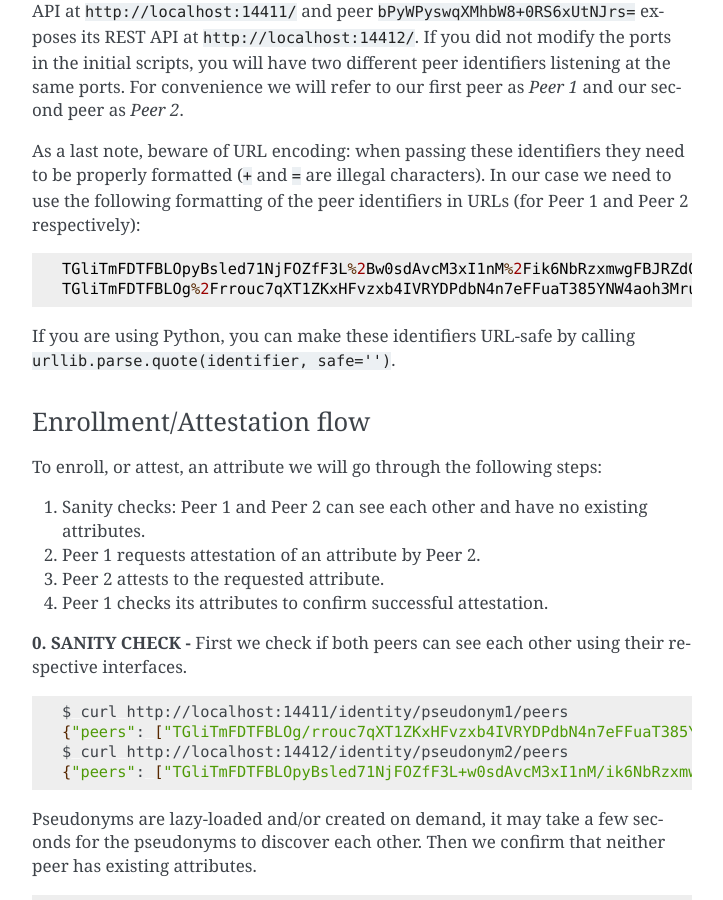
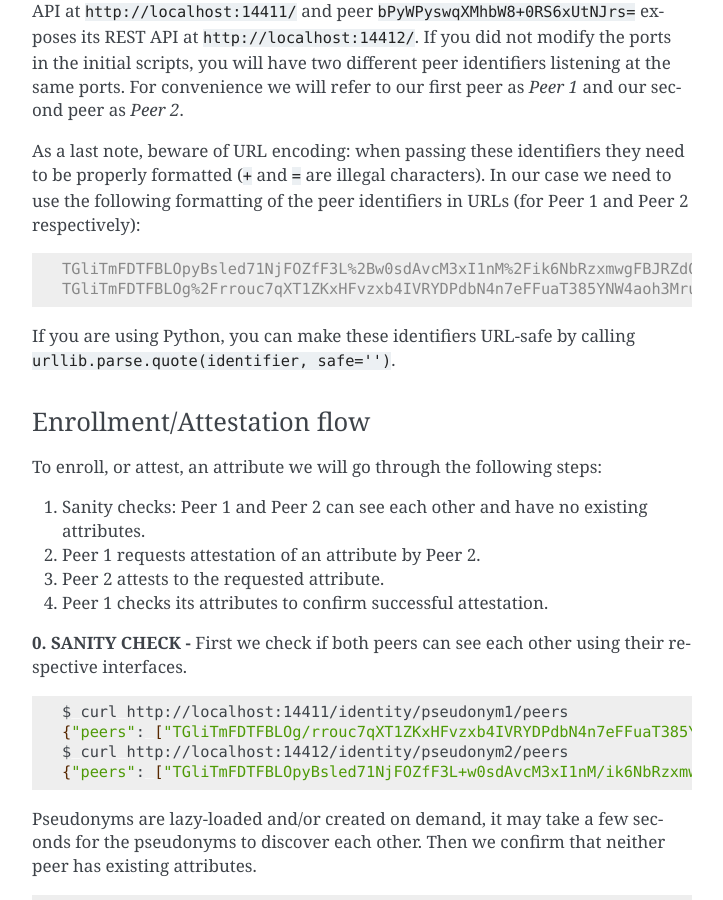
Before and after one commit to Tribler/py-ipv8, a Sphinx documentation site: the page built from doc/basics/identity_tutorial.rst, in a window 1280 px wide and 900 px high, scrolled down 2298 px. Shown: the whole window, without its empty margins (388-1111 px from the left). Built offline with Sphinx 7.4.7, drawn with Linux system fonts in a browser that asks for light colours; some of the changed text lies outside the part shown.

Commit message:
Fixed ReadTheDocs unrendered code-blocks

```diff
--- a/doc/basics/identity_tutorial.rst
+++ b/doc/basics/identity_tutorial.rst
@@ -30,7 +30,7 @@
 
 At the end of this setup step you should have the following files in your working directory:
 
-.. code-block::
+.. code-block:: console
 
    (folder) pyipv8
    (file) __init__.py
@@ -80,7 +80,7 @@
 As a last note, beware of URL encoding: when passing these identifiers they need to be properly formatted (\ ``+`` and ``=`` are illegal characters).
 In our case we need to use the following formatting of the peer identifiers in URLs (for Peer 1 and Peer 2 respectively):
 
-.. code-block::
+.. code-block:: console
 
    TGliTmFDTFBLOpyBsled71NjFOZfF3L%2Bw0sdAvcM3xI1nM%2Fik6NbRzxmwgFBJRZdQ%2Bh2CURQlwxtFxe33U7oldJtK%2BE1fTk2rOo%3D
    TGliTmFDTFBLOg%2Frrouc7qXT1ZKxHFvzxb4IVRYDPdbN4n7eFFuaT385YNW4aoh3Mruv%2BhSjbssLYmps%2Bjlh9rb250LYD7gEH20%3D
--- a/doc/basics/overlay_tutorial.rst
+++ b/doc/basics/overlay_tutorial.rst
@@ -27,7 +27,7 @@
 
 At the end of this setup step you should have the following files in your working directory:
 
-.. code-block::
+.. code-block:: console
 
    (folder) pyipv8
    (file) __init__.py
--- a/doc/basics/testbase_tutorial.rst
+++ b/doc/basics/testbase_tutorial.rst
@@ -25,7 +25,7 @@
 
 At the end of this setup step you should have the following files in your working directory:
 
-.. code-block::
+.. code-block:: console
 
    (folder) pyipv8
    (file) __init__.py
@@ -61,7 +61,7 @@
 
 The way we will run our unit tests in this tutorial is with:
 
-.. code-block::
+.. code-block:: console
 
     python3 -m unittest test_community.py
 
--- a/doc/deprecated/attestation_tutorial.rst
+++ b/doc/deprecated/attestation_tutorial.rst
@@ -30,7 +30,7 @@
 
 At the end of this setup step you should have the following files in your working directory:
 
-.. code-block:: none
+.. code-block:: console
 
    (folder) pyipv8
    (file) __init__.py
@@ -90,7 +90,7 @@
 As a last note, beware of URL encoding: when passing these identifiers they need to be properly formatted (\ ``+`` and ``=`` are illegal characters).
 In our case we need to use the following formatting of the peer identifiers in URLs (for Peer 1 and Peer 2 respectively):
 
-.. code-block:: none
+.. code-block:: console
 
    aQVwz9aRMRypGwBkaxGRSdQs80c%3D
    bPyWPyswqXMhbW8%2B0RS6xUtNJrs%3D
--- a/doc/preliminaries/install_libsodium.rst
+++ b/doc/preliminaries/install_libsodium.rst
@@ -10,7 +10,7 @@
 
 #. Libsodium can be downloaded from https://download.libsodium.org/libsodium/releases/
 
-   .. code-block:: none
+   .. code-block:: console
 
         For eg. https://download.libsodium.org/libsodium/releases/libsodium-1.0.17-msvc.zip
 
```
